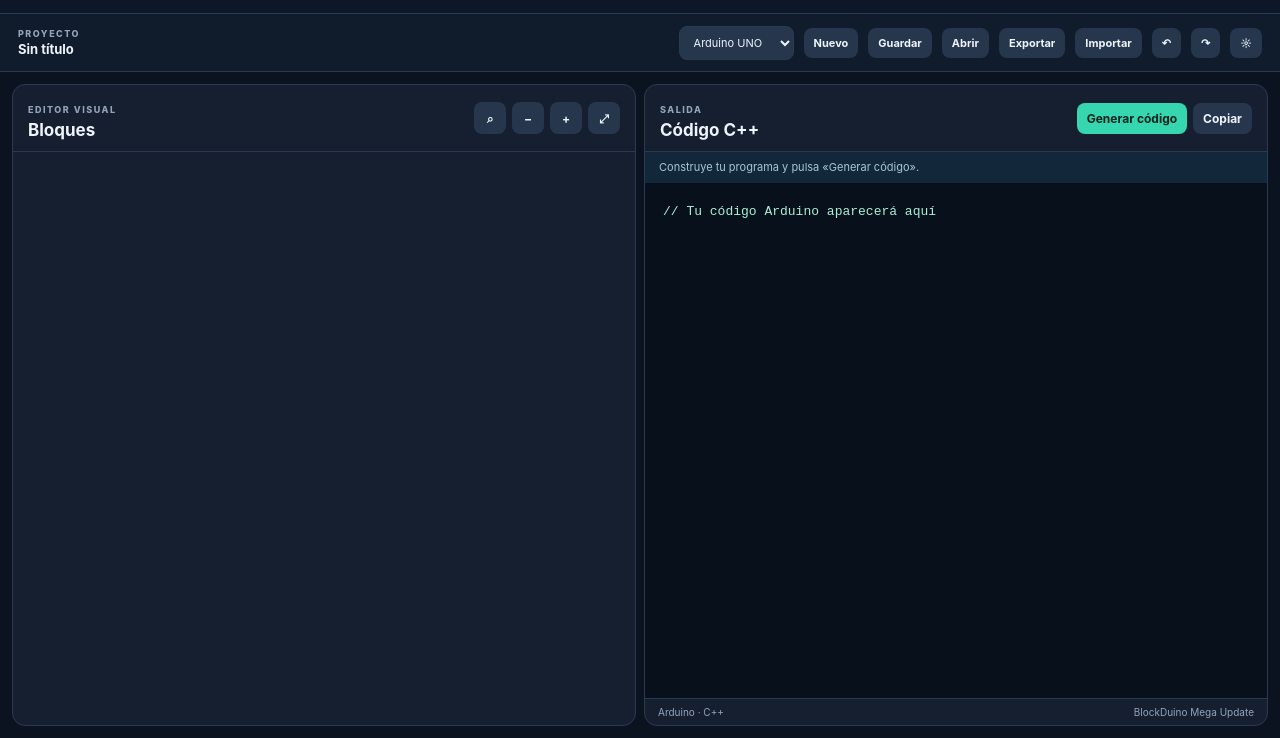
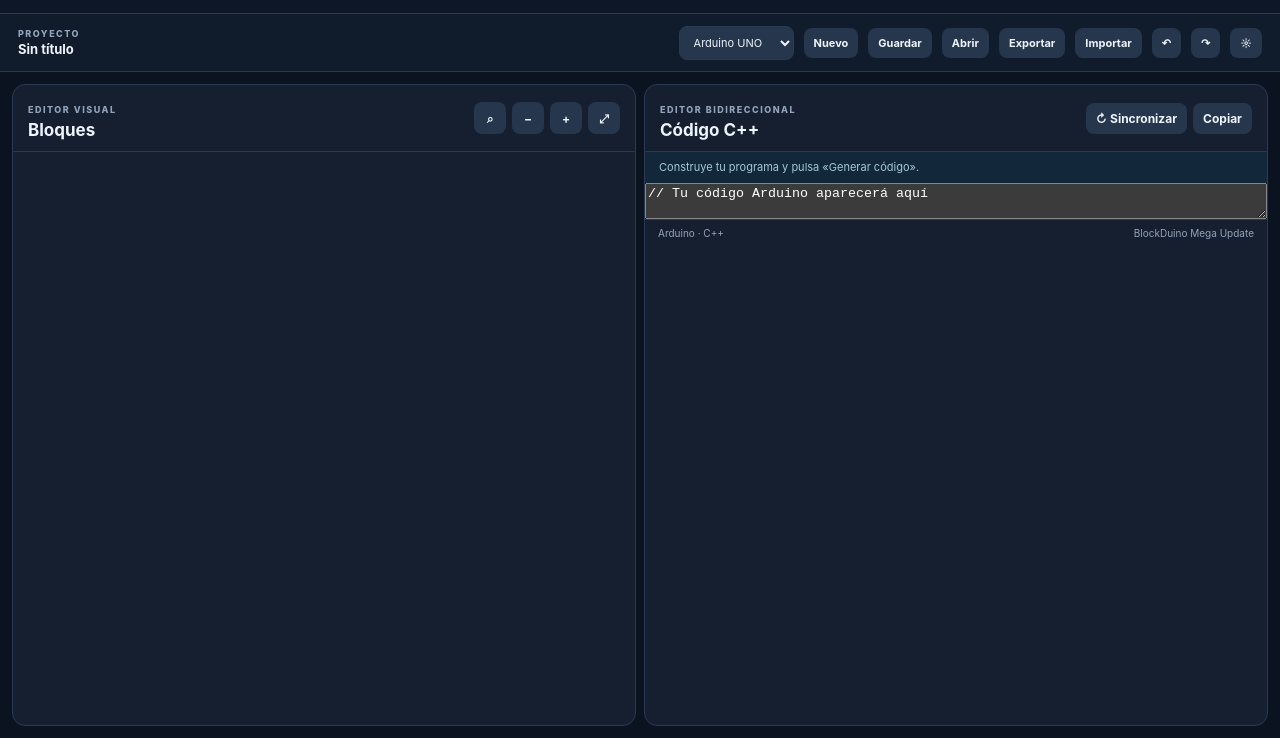
Before and after one commit to juandx0/BlockDuino, a plain HTML site: page index.html in a window 1280 px wide. Shown: the part 62-800 px from the top of the page. Drawn offline with Linux system fonts and the light colour scheme; a script that the page names is missing.

Commit message:
Add editable C++ editor and parser script

```diff
--- a/index.html
+++ b/index.html
@@ -39,9 +39,9 @@
     </section>
     <div id="splitter" title="Arrastra para cambiar el tamaño"></div>
     <section class="panel code">
-      <div class="panelHead"><div><span class="eyebrow">SALIDA</span><h2>Código C++</h2></div><div class="panelTools"><button id="generateButton">Generar código</button><button class="secondary" id="copyButton">Copiar</button></div></div>
+      <div class="panelHead"><div><span class="eyebrow">EDITOR BIDIRECCIONAL</span><h2>Código C++</h2></div><div class="panelTools"><button class="secondary" id="generateButton" title="Actualizar desde los bloques">↻ Sincronizar</button><button class="secondary" id="copyButton">Copiar</button></div></div>
       <div id="diagnostics" class="diagnostics">Construye tu programa y pulsa «Generar código».</div>
-      <pre><code id="output">// Tu código Arduino aparecerá aquí</code></pre>
+      <textarea id="output" spellcheck="false" autocapitalize="off" autocomplete="off" aria-label="Editor de código C++" placeholder="// Escribe código Arduino aquí...">// Tu código Arduino aparecerá aquí</textarea>
       <div class="codeFoot"><span id="codeInfo">Arduino · C++</span><span>BlockDuino Mega Update</span></div>
     </section>
   </main>
@@ -82,5 +82,5 @@
     </category>
     <category name="🧰 Texto" categorystyle="text_category"><block type="text"></block><block type="text_join"></block><block type="text_length"></block></category>
   </xml>
-  <script src="blocks.js"></script><script src="generator.js"></script><script src="app.js"></script>
+  <script src="blocks.js"></script><script src="generator.js"></script><script src="cpp-parser.js"></script><script src="app.js"></script>
 </body></html>
```
